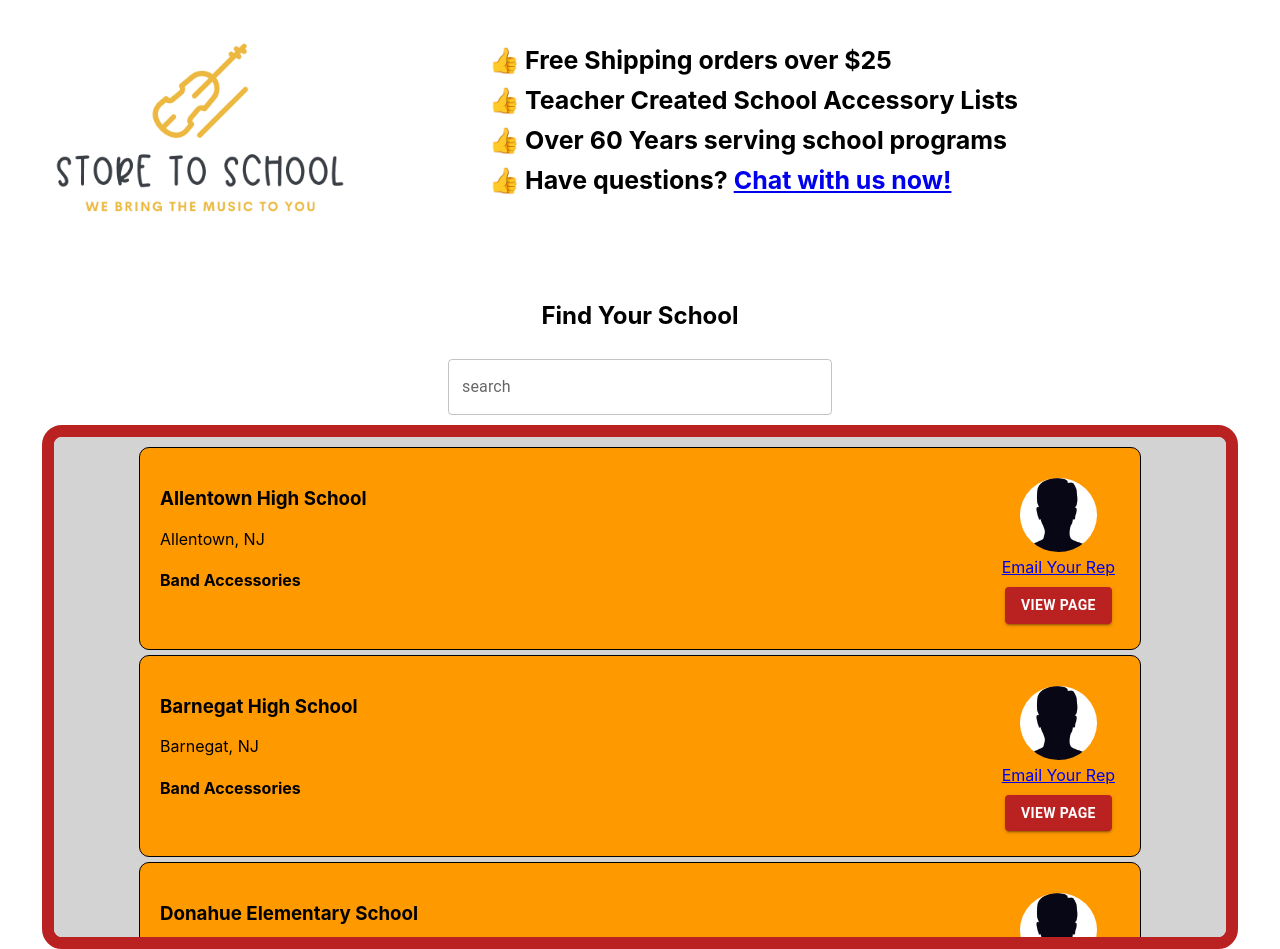
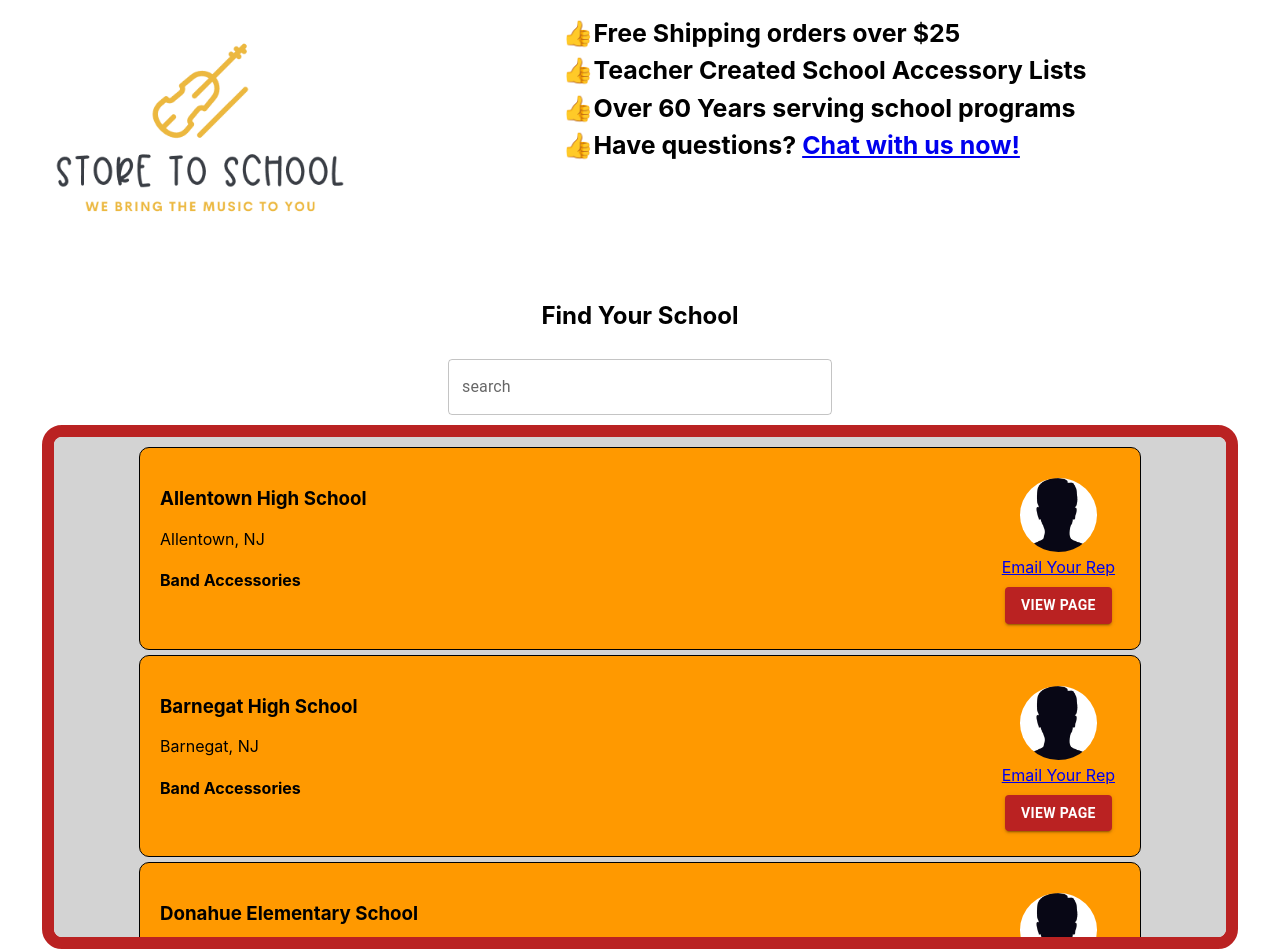
Before and after one commit to fredpasqua/microsite1, a React (Create React App) app: page / in a window 1280 px wide. Built offline with nearby package versions, Linux system fonts and the light colour scheme.

Commit message:
update benefits padding

```diff
--- a/src/Components/HeaderElement.css
+++ b/src/Components/HeaderElement.css
@@ -24,15 +24,15 @@
 }
 .benefits li {
     text-align: left;
-    padding: 5px;
+    padding: 0px;
 }
 
 .benefits {
     margin: auto;
-    padding: 30px;
-    width: 50vw;
+    padding: 5px;
     font-size: larger;
     background-color: white;
+    line-height: 1.5em;
 }
 
 
```
